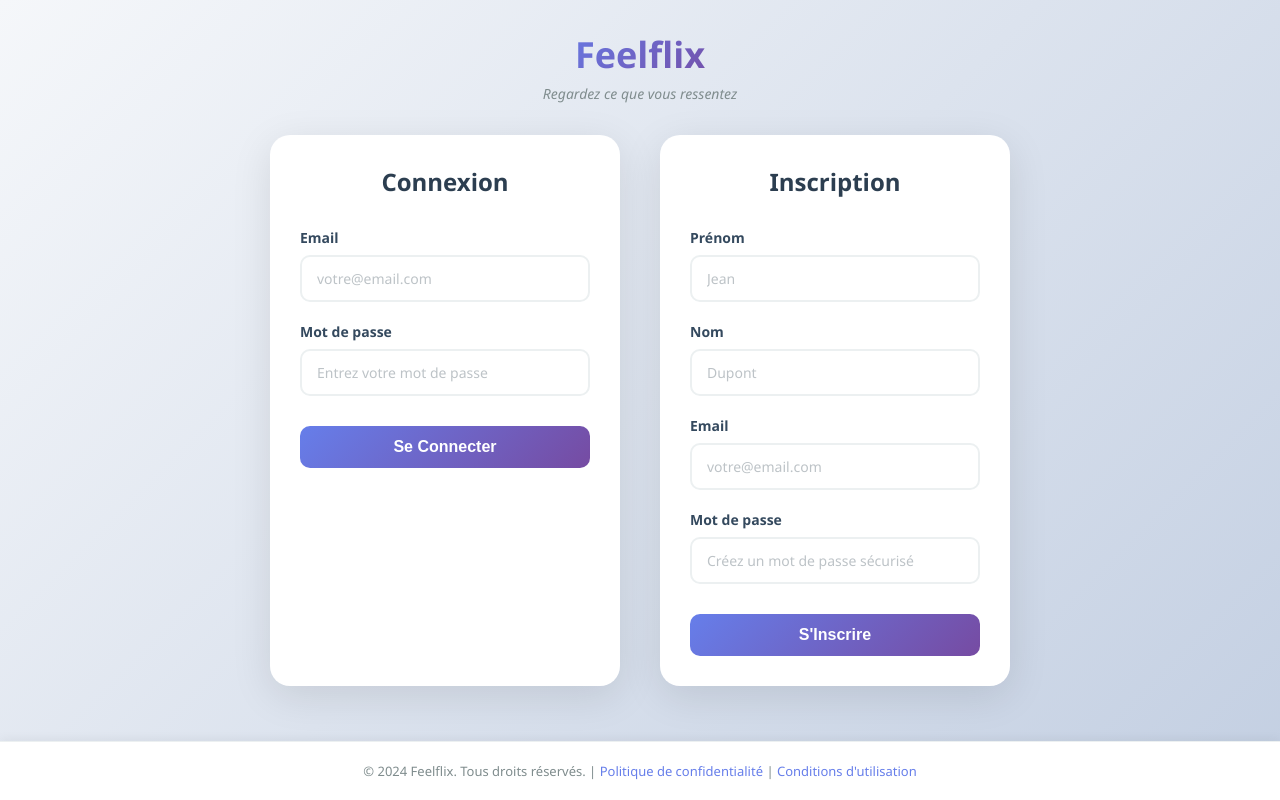
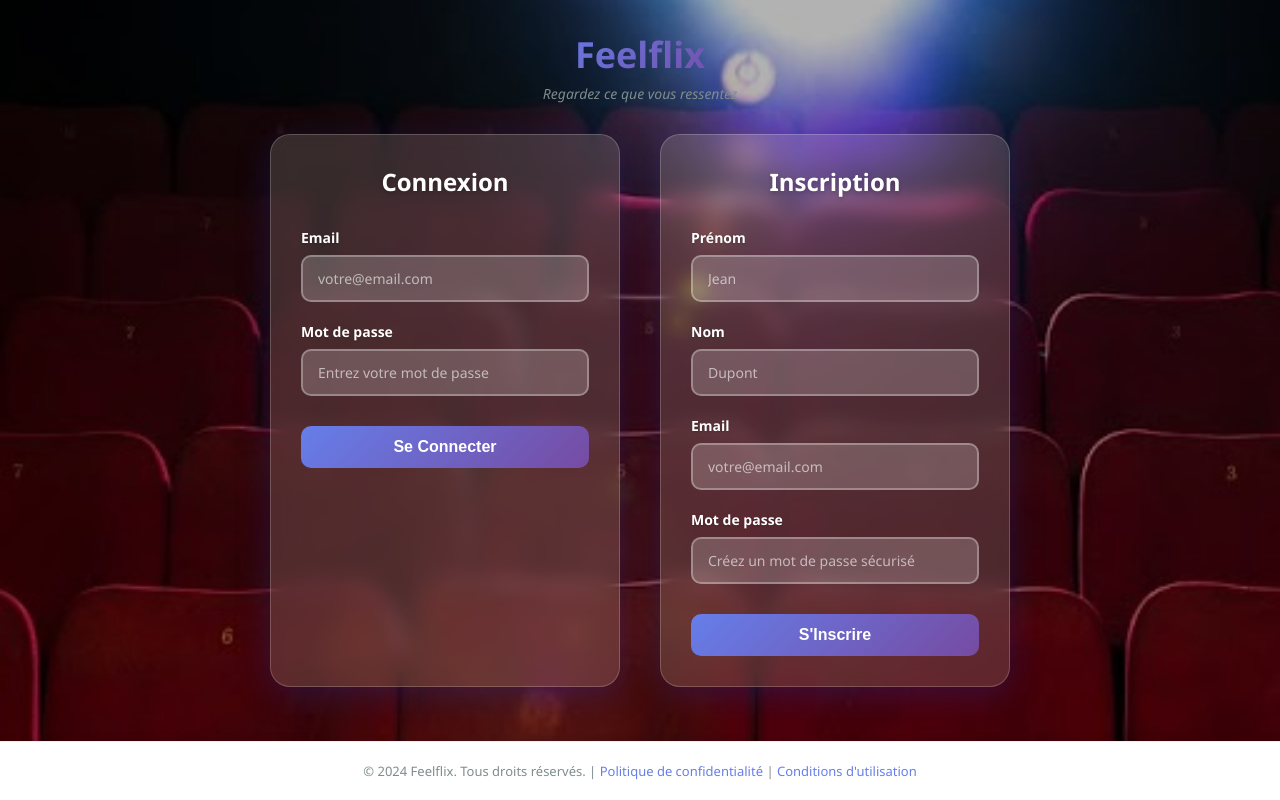
Before and after one commit to nadjla-mohamed-dini/btp-projet-ia, a Flask app: page /formulaire in a window 1280 px wide. Run offline with Flask 3, Linux system fonts and the light colour scheme.

Commit message:
feat: Add background image and glassmorphism styling to formulaire

```diff
--- a/app.py
+++ b/app.py
@@ -17,7 +17,7 @@ ALLOWED_EXTENSIONS = {'png', 'jpg', 'jpeg', 'gif'}
 def allowed_file(filename):
     return '.' in filename and filename.rsplit('.', 1)[1].lower() in ALLOWED_EXTENSIONS
 
-app = Flask(__name__)
+app = Flask(__name__, static_folder='static', static_url_path='/static')
 app.config['UPLOAD_FOLDER'] = UPLOAD_FOLDER
 app.config['MAX_CONTENT_LENGTH'] = 16 * 1024 * 1024  # 16MB max file size
 
--- a/templates/formulaire.html
+++ b/templates/formulaire.html
@@ -42,13 +42,24 @@
 
         body {
             font-family: 'Segoe UI', Tahoma, Geneva, Verdana, sans-serif;
-            background: linear-gradient(135deg, #f5f7fa 0%, #c3cfe2 100%);
+            background: url('/static/feelflix_bg.jpg') center/cover no-repeat fixed;
             min-height: 100vh;
             display: flex;
             align-items: center;
             justify-content: center;
             padding: 20px;
             position: relative;
+        }
+
+        body::before {
+            content: '';
+            position: absolute;
+            top: 0;
+            left: 0;
+            width: 100%;
+            height: 100%;
+            background: rgba(0, 0, 0, 0.3);
+            z-index: 0;
         }
 
         .container {
@@ -59,13 +70,18 @@
             max-width: 800px;
             width: 100%;
             margin-top: 80px;
+            position: relative;
+            z-index: 1;
         }
 
         .form-wrapper {
-            background: white;
+            background: rgba(255, 255, 255, 0.15);
+            backdrop-filter: blur(10px);
+            -webkit-backdrop-filter: blur(10px);
             padding: 30px;
             border-radius: 20px;
-            box-shadow: 0 10px 40px rgba(0, 0, 0, 0.1);
+            border: 1px solid rgba(255, 255, 255, 0.2);
+            box-shadow: 0 8px 32px 0 rgba(31, 38, 135, 0.37);
             flex: 1;
             min-width: 280px;
             max-width: 350px;
@@ -74,14 +90,16 @@
 
         .form-wrapper:hover {
             transform: translateY(-5px);
-            box-shadow: 0 15px 50px rgba(0, 0, 0, 0.15);
+            box-shadow: 0 15px 50px rgba(0, 0, 0, 0.3);
+            background: rgba(255, 255, 255, 0.2);
         }
 
         .form-wrapper h2 {
-            color: #2c3e50;
+            color: white;
             margin-bottom: 30px;
             text-align: center;
             font-size: 24px;
+            text-shadow: 0 2px 4px rgba(0, 0, 0, 0.2);
         }
 
         .form-group {
@@ -95,29 +113,33 @@
         }
 
         .form-group label {
-            color: #34495e;
+            color: white;
             margin-bottom: 8px;
             font-weight: 600;
             font-size: 14px;
+            text-shadow: 0 1px 2px rgba(0, 0, 0, 0.2);
         }
 
         .form-group input {
             padding: 12px 15px;
-            border: 2px solid #ecf0f1;
+            border: 2px solid rgba(255, 255, 255, 0.3);
             border-radius: 10px;
             font-size: 14px;
             transition: border-color 0.3s ease, box-shadow 0.3s ease;
             font-family: inherit;
+            background: rgba(255, 255, 255, 0.2);
+            color: white;
         }
 
         .form-group input:focus {
             outline: none;
-            border-color: #3498db;
-            box-shadow: 0 0 0 3px rgba(52, 152, 219, 0.1);
+            border-color: rgba(255, 255, 255, 0.5);
+            background: rgba(255, 255, 255, 0.3);
+            box-shadow: 0 0 0 3px rgba(255, 255, 255, 0.1);
         }
 
         .form-group input::placeholder {
-            color: #bdc3c7;
+            color: rgba(255, 255, 255, 0.6);
         }
 
         .form-row {
--- a/templates/mood.html
+++ b/templates/mood.html
@@ -244,8 +244,8 @@
     <header>
         <div class="logo">🎬 Feelflix</div>
         <nav>
-            <a href="/">Accueil</a>
-            <a href="/mood" class="active">Un voyage cinématographique</a>
+            <a href="/mood" class="active">Accueil</a>
+            <a href="/voyage" >Un voyage cinématographique</a>
             <a href="/quiz">Quiz</a>
             <a href="/profile">Mon profil</a>
         </nav>
```
Also changed, not shown: feelflix_bg.jpg (added), static/feelflix_bg.jpg (added), uploads/2_1761819831.290063_043280d8e6f1549a4bd2246248811cac.jpg (added), uploads/3_1761819880.51263_wp15888001.jpg (added).
